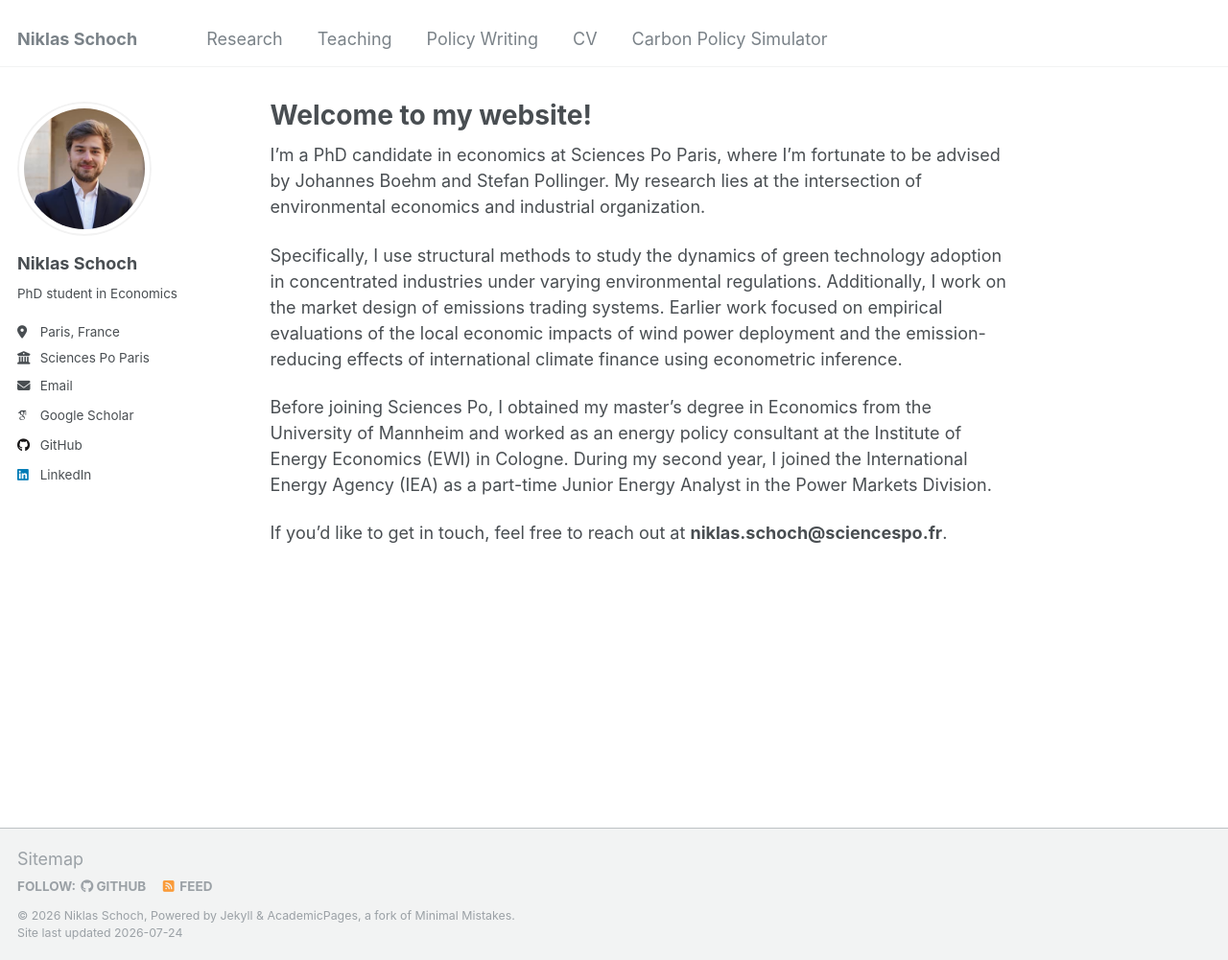
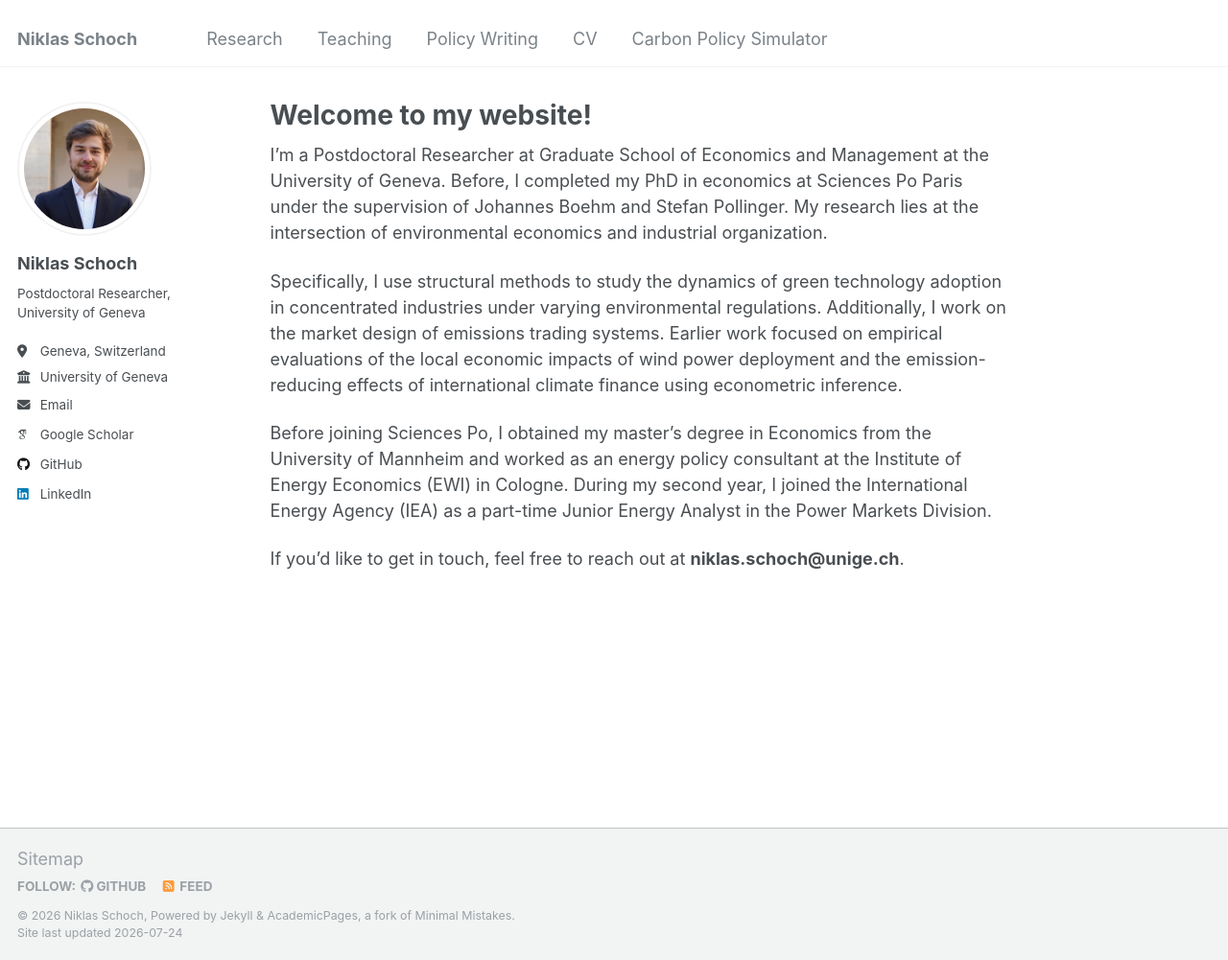
Before and after one commit to niklasschoch/niklasschoch.github.io, a Jekyll site: the page built from _pages/about.md, in a window 1280 px wide and 1001 px high. Shown: the whole window at 96% size. Built offline with Jekyll 4.4.1, drawn with Linux system fonts in a browser that asks for light colours; some web fonts are replaced.

Commit message:
UpdateInfo

```diff
--- a/_config.yml
+++ b/_config.yml
@@ -11,7 +11,7 @@ locale                   : "en-US"
 title                    : "Niklas Schoch"
 title_separator          : "-"
 name                     : &name "Niklas Schoch"
-description              : &description "PhD student in Economics"
+description              : &description "Postdoctoral Researcher, University of Geneva"
 url                      : https://niklasschoch.github.io
 baseurl                  : "" # the subpath of your site, e.g. "/blog"
 repository               : "niklasschoch/niklasschoch.github.io"
@@ -23,9 +23,9 @@ author:
   # Biographic information
   avatar           : "ProfilePicture.jpg"
   name             : "Niklas Schoch"
-  bio              : "PhD student in Economics"
-  location         : "Paris, France"
-  employer         : "Sciences Po Paris"
+  bio              : "Postdoctoral Researcher, University of Geneva"
+  location         : "Geneva, Switzerland"
+  employer         : "University of Geneva"
   uri              : # URL
   email            : "niklas.schoch@sciencespo.fr"
 
--- a/_pages/about.md
+++ b/_pages/about.md
@@ -7,10 +7,10 @@ redirect_from:
   - /about.html
 ---
 
-I’m a PhD candidate in economics at Sciences Po Paris, where I’m fortunate to be advised by Johannes Boehm and Stefan Pollinger. My research lies at the intersection of environmental economics and industrial organization.
+I’m a Postdoctoral Researcher at Graduate School of Economics and Management at the University of Geneva. Before, I completed my PhD in economics at Sciences Po Paris under the supervision of Johannes Boehm and Stefan Pollinger. My research lies at the intersection of environmental economics and industrial organization.
 
 Specifically, I use structural methods to study the dynamics of green technology adoption in concentrated industries under varying environmental regulations. Additionally, I work on the market design of emissions trading systems. Earlier work focused on empirical evaluations of the local economic impacts of wind power deployment and the emission-reducing effects of international climate finance using econometric inference.
 
 Before joining Sciences Po, I obtained my master's degree in Economics from the University of Mannheim and worked as an energy policy consultant at the Institute of Energy Economics (EWI) in Cologne. During my second year, I joined the International Energy Agency (IEA) as a part-time Junior Energy Analyst in the Power Markets Division.
 
-If you'd like to get in touch, feel free to reach out at **niklas.schoch@sciencespo.fr**.
+If you'd like to get in touch, feel free to reach out at **niklas.schoch@unige.ch**.
```
